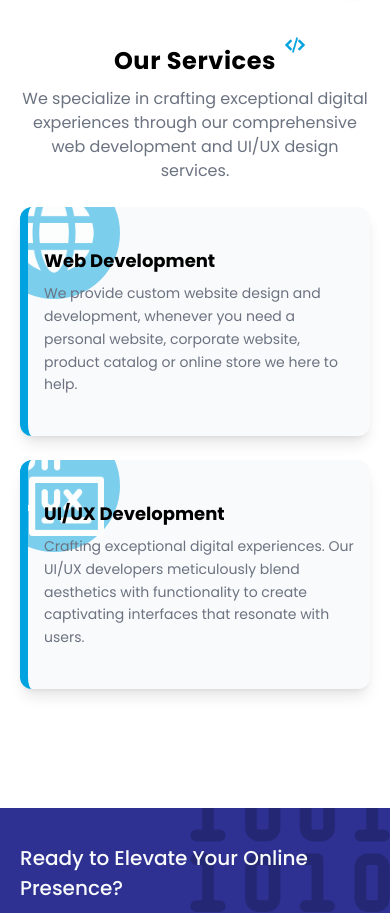
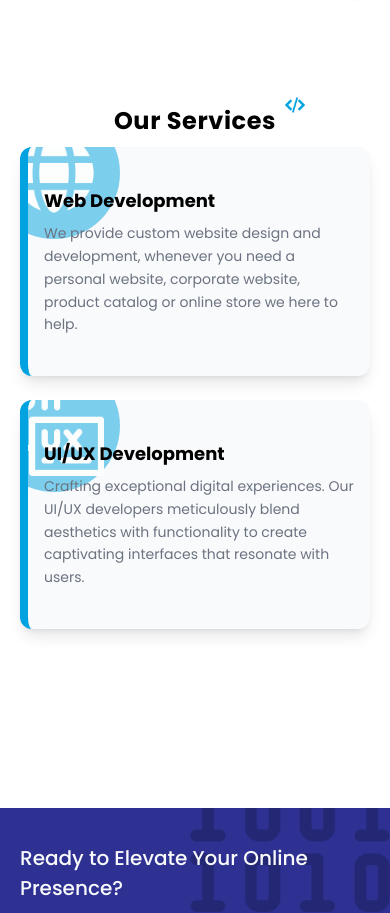
Before and after one commit to Kanabagi/kanabagi-profilev2, a Next.js app: page /services in a window 390 px wide. Shown: the part 900-1813 px from the top of the page. Built offline with nearby package versions, Linux system fonts and the light colour scheme.

Commit message:
Ketinggalan

```diff
--- a/app/services/page.tsx
+++ b/app/services/page.tsx
@@ -36,7 +36,7 @@ const page = () => {
         />
 
         <Services />
-        <div className='wrapper max-md:-mt-10'>
+        <div className='wrapper max-md:-mt-40'>
           <ServicesCard style='md:hidden block' cardStyle='shadow-lg' />
         </div>
       </section>
--- a/components/Home/CardHome.tsx
+++ b/components/Home/CardHome.tsx
@@ -19,8 +19,8 @@ const CardHome = ({ works }: { works: homeCardProps }) => {
 
             <div className='w-full h-full absolute opacity-0 group-hover:opacity-100 transition-all duration-400 flex items-center justify-center gap-4 flex-col z-10 text-white group'>
                 <div className='flex flex-col items-center -mt-12 gap-3'>
-                    <span className='font-medium text-gray-200 -translate-y-10 group-hover:translate-y-0 transition duration-700 opacity-20 ease-in-out group-hover:opacity-100 max-md:text-[14px]'>Website</span>
-                    <h1 className='font-semibold text-[24px] lg:text-[32px] tracking-wide opacity-0 group-hover:opacity-100 scale-90 group-hover:scale-100 transition-all duration-1000 ease-in-out border-t-2 border-b-2'>{works.name}</h1>
+                    <span className='font-medium text-gray-200 -translate-y-10 group-hover:translate-y-0 transition duration-700 opacity-20 ease-in-out group-hover:opacity-100 max-md:text-[14px] select-none'>Website</span>
+                    <h1 className='font-semibold text-[24px] lg:text-[32px] tracking-wide opacity-0 group-hover:opacity-100 scale-90 group-hover:scale-100 transition-all duration-1000 ease-in-out border-t-2 border-b-2 select-none'>{works.name}</h1>
                 </div>
                 {/* <Button className='bg-transparent border-2 translate-y-10 group-hover:translate-y-0 transition duration-700 opacity-20 ease-in-out group-hover:opacity-100 hover:bg-gray-50 hover:text-black p-0' size="lg">
                   <Link href="/works" className='px-6 h-full flex items-center justify-center gap-2'>
```
